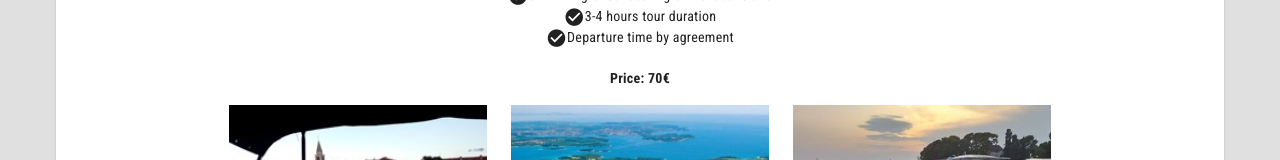
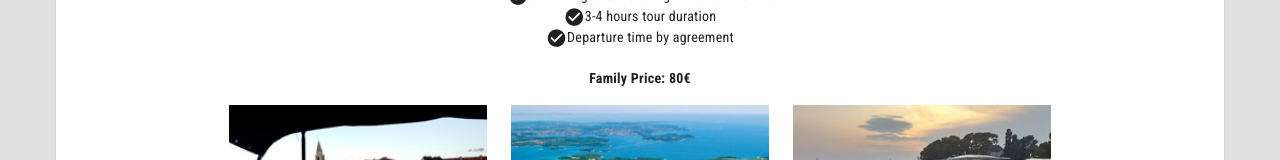
Before and after one commit to lukablaskovic/apartment-app, a Vue app: page / in a window 1280 px wide. Both pictures are taken after a click on the tab "BOAT TOUR". Shown: the part 1998-2158 px from the top of the page. Built offline with nearby package versions, Linux system fonts and the light colour scheme.

Commit message:
Update info-tabs.vue

```diff
--- a/src/components/info-tabs.vue
+++ b/src/components/info-tabs.vue
@@ -117,7 +117,7 @@
             </li>
           </ul>
           <br />
-          <div><b>Price: 70€</b></div>
+          <div><b>Family Price: 80€</b></div>
 
           <v-container fill-height>
             <v-row align="center" justify="center">
```
